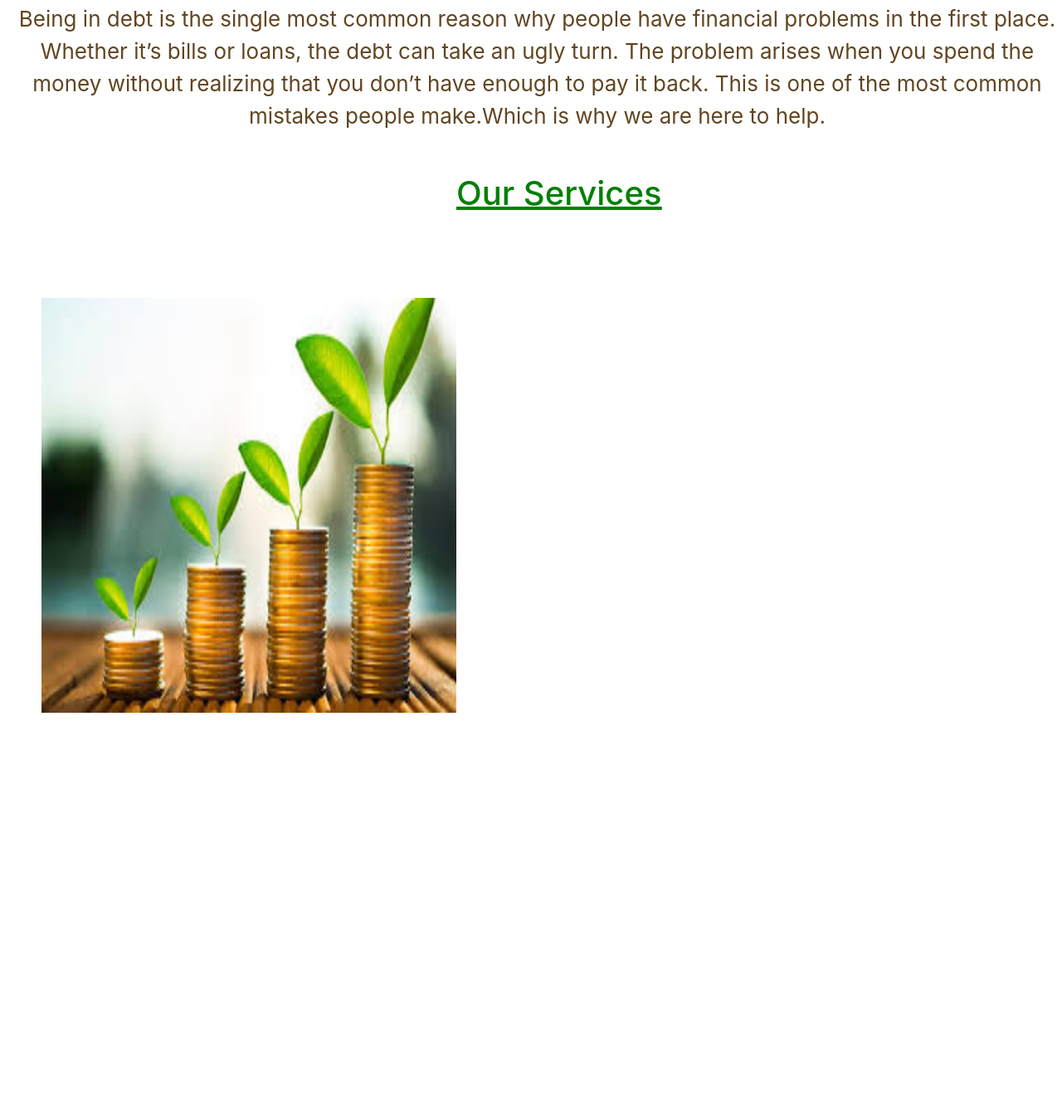
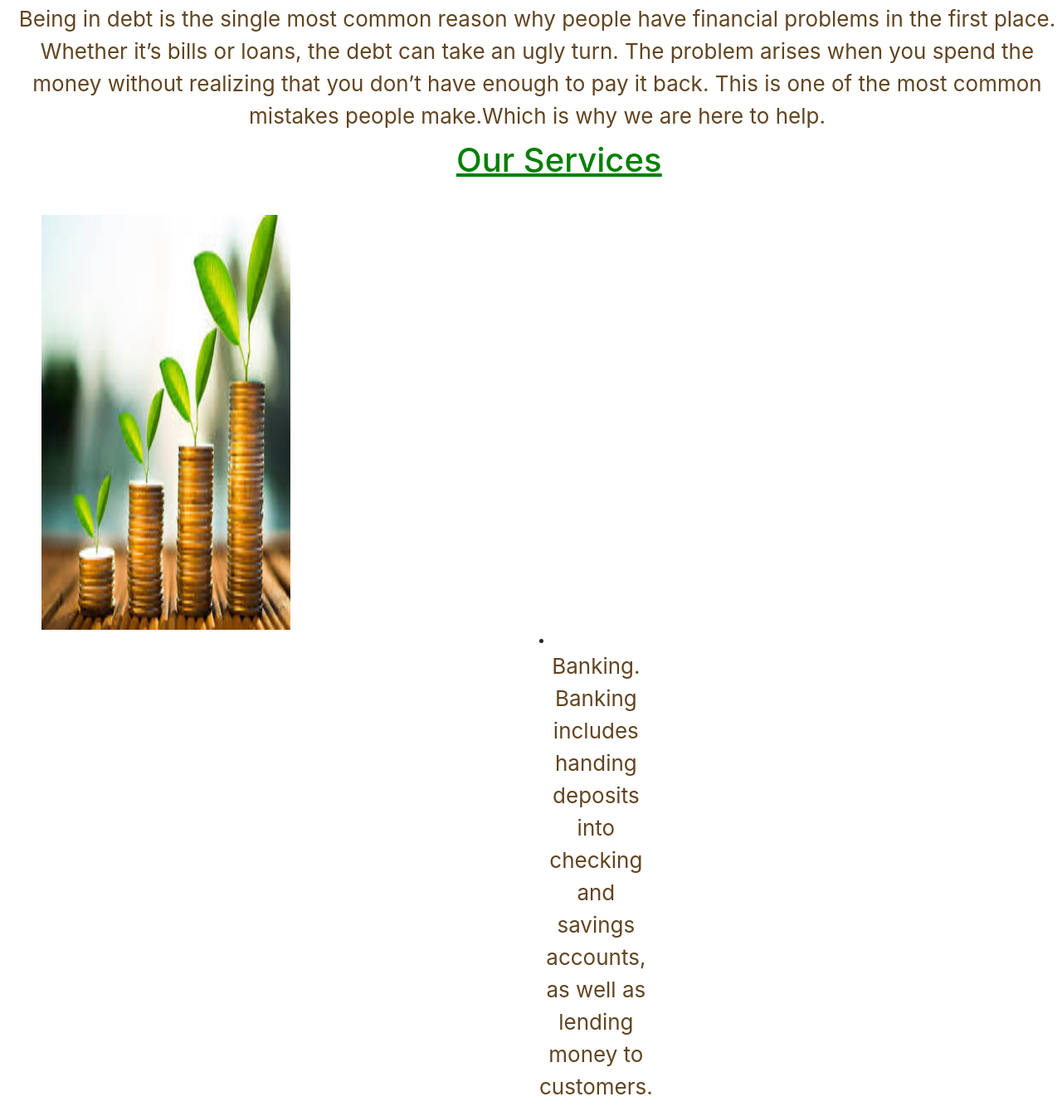
Before and after one commit to Minra-cyber/expotract, a plain HTML site: page index.html in a window 1280 px wide. Shown: the part 841-2186 px from the top of the page at 83% size. Before the commit the page ends 1700 px from the top, so only its background shows below. Drawn offline with Linux system fonts and the light colour scheme.

Commit message:
changed sixe

```diff
--- a/index.html
+++ b/index.html
@@ -23,7 +23,8 @@
 <div class="i5"><p>Problems from no savings,overbudges and incomes not known is left for us to figure out.We help you to be more aware of those things and level everthing out for you. What more do you need?</p> <p>Being in debt is the single most common reason why people have financial problems in the first place. Whether it’s bills or loans, the debt can take an ugly turn. The problem arises when you spend the money without realizing that you don’t have enough to pay it back. This is one of the most common mistakes people make.Which is why we are here to help.</p> </div>
       <div class="w4"> <u>
           <h1>Our Services</h1></u> </div>
-          <div class="y5" > <img src="y.jpeg" height="500" width="500">
+          <div class="y5" > <img src="y.jpeg" height="500" width="300">
+            <div class="y6"> <o><li><p>Banking. Banking includes handing deposits into checking and savings accounts, as well as lending money to customers.</p></li></o>
 
 
           </u>
--- a/styles.css
+++ b/styles.css
@@ -52,7 +52,7 @@ text-decoration: underline;
 }
 .w4{
   position: absolute;
-  top:1050px;
+  top:1010px;
   left:550px;
 
 }
@@ -72,6 +72,11 @@ text-decoration: underline;
 }
 .y5{
   position: absolute;
-  top:1200px;
+  top:1100px;
   left:50px;
 }
+.y6{
+  position: absolute;
+  left:600px;
+  top
+}
```
